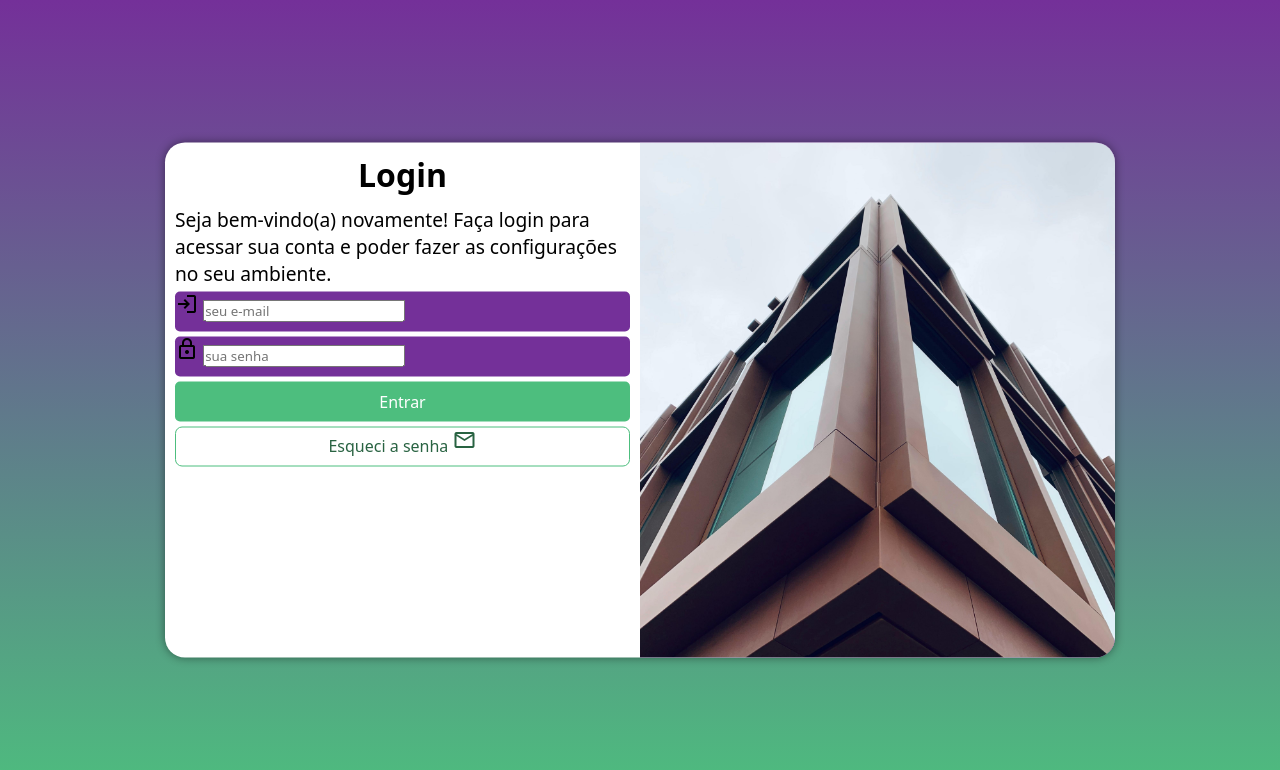
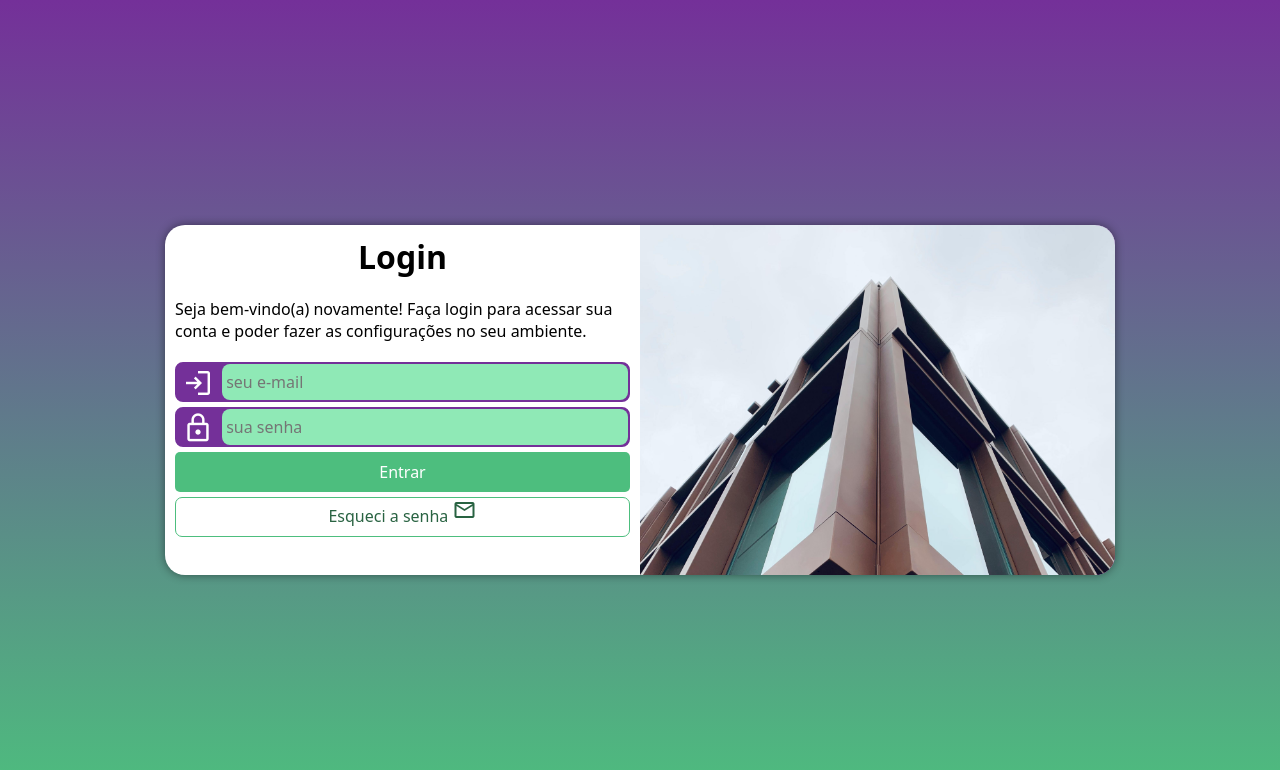
Before and after one commit to gioschrickte/projeto-login, a plain HTML site: page index.html in a window 1280 px wide. Drawn offline with nearby package versions, Linux system fonts and the light colour scheme.

Commit message:
Terminando o formulário

```diff
--- a/estilos/media-query.css
+++ b/estilos/media-query.css
@@ -6,8 +6,10 @@
         background-image: linear-gradient(to top, #65F0A2, #743099);
     }
 
+
     section#login{
         width: 90vw;
+        height: 280px;
     }
 
     section#login > div#imagem {
@@ -20,6 +22,10 @@
         float: right;
         width: 70%;
     }
+
+    section#login > div#formulario > p{
+        font-size: 1em;
+    }
 }
 
 @media screen and (min-width: 992px){
@@ -29,6 +35,7 @@
 
     section#login{
         width: 950px;
+        height: 350px;
     }
 
     section#login > div#imagem{
@@ -47,6 +54,7 @@
     }
 
     div#formulario > p {
-        font-size: 1.2em;
+        font-size: 1em;
+        margin: 20px 0px;
     }
 }
--- a/estilos/style.css
+++ b/estilos/style.css
@@ -30,7 +30,6 @@ section#login {
     position: absolute;
     top: 50%;
     left: 50%;
-    transform: translate(-50%, -50%);
     overflow: hidden;
 
     background-color: white;
@@ -39,8 +38,10 @@ section#login {
     border-radius: 20px;
     box-shadow: 0px 0px 10px rgba(0, 0, 0, 0.452);
 
+    transform: translate(-50%, -50%);
     transition: width 0.3s, height 0.3s;
     transition-timing-function: ease;
+
 }
 
 section#login > div#imagem {
@@ -68,14 +69,38 @@ div#formulario > p {
 form > div.campo {
     display: block;
     background-color: #743099;
+    border: 2px solid #743099;
     width: 100%;
     height: 40px;
-    border-radius: 5px;
+    border-radius: 8px;
     margin: 5px 0px;
 }
 
 div.campo > label {
     display: none;
+}
+
+div.campo > span {
+    color: white;
+    font-size: 2em;
+    width: 40px;
+    padding: 5px;
+    transform: translateY(-2px);
+}
+
+div.campo > input {
+    background-color: #8fe9b6;
+    font-size: 1em;
+    width: calc(100% - 45px);
+    height: 100%;
+    border: 0px;
+    border-radius: 8px;
+    padding: 4px;
+    transform: translate(1px, -13px);
+}
+
+div.campo > input:focus-within{
+    background-color: white;
 }
 
 form > input[type=submit] {
```
